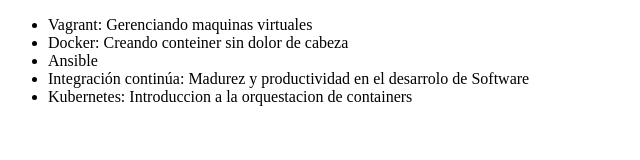
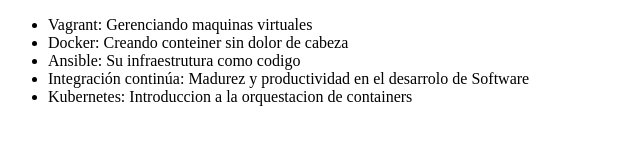
Before and after one commit to Jhanmer/Alura-git, a plain HTML site: page index.html in a window 1280 px wide. Shown: the whole page, without its empty margins (0-640 px from the left). Drawn offline with Linux system fonts and the light colour scheme.

Commit message:
Modificando las listas

```diff
--- a/index.html
+++ b/index.html
@@ -6,10 +6,10 @@
 </head>
 <body>
      <ul>
-         <li> Vagrant: Gerenciando maquinas virtuales </li>
-         <li> Docker: Creando conteiner sin dolor de cabeza </li>
-         <li> Ansible </li>
-         <li> Integración continúa: Madurez y productividad en el desarrolo de Software</li>
+         <li>Vagrant: Gerenciando maquinas virtuales </li>
+         <li>Docker: Creando conteiner sin dolor de cabeza </li>
+         <li>Ansible: Su infraestrutura como codigo</li>
+         <li>Integración continúa: Madurez y productividad en el desarrolo de Software</li>
          <li>Kubernetes: Introduccion a la orquestacion de containers</li>
      </ul>
 </body>
```
